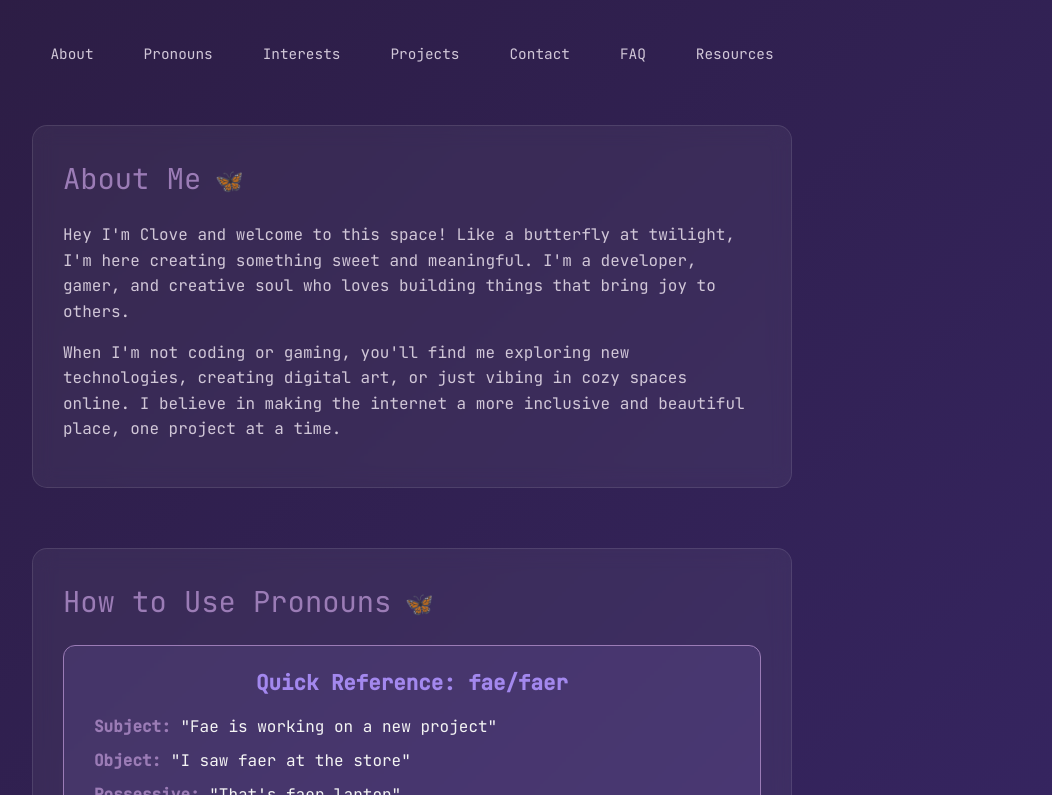
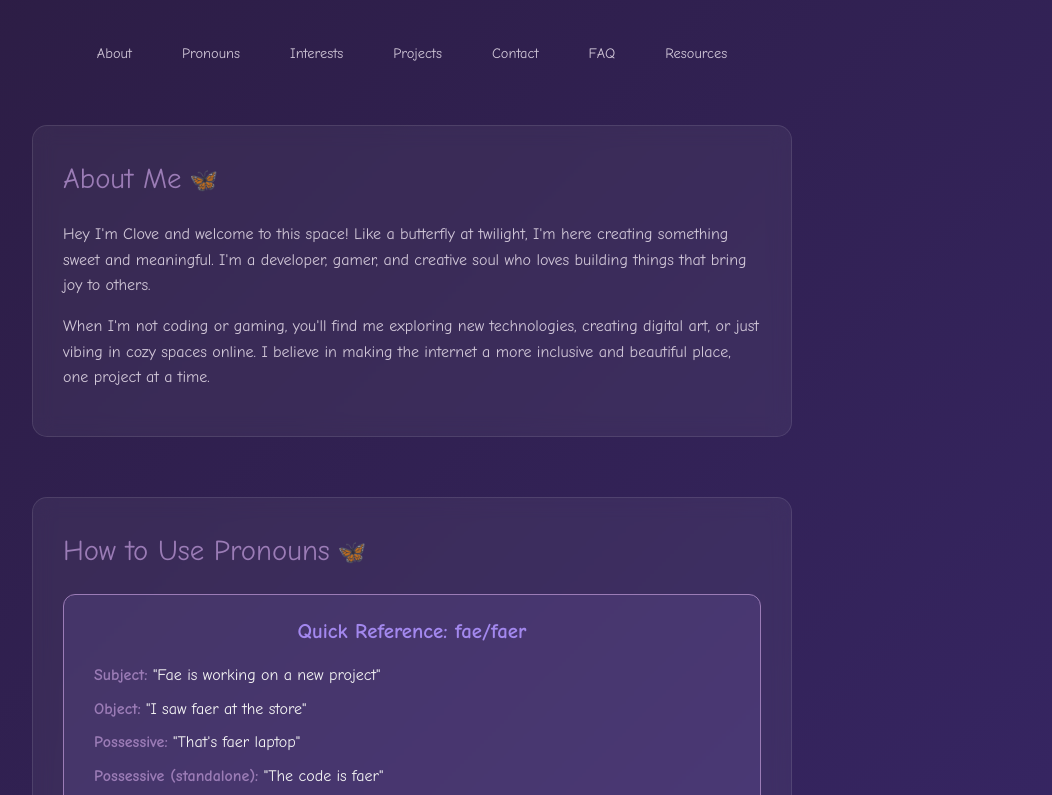
Before and after one commit to CloveTwilight3/www, a plain HTML site: page index.html in a window 1280 px wide. Shown: the part 323-1118 px from the top of the page, without its empty margins (228-1280 px from the left). Drawn offline with Linux system fonts and the light colour scheme.

Commit message:
Update style.css

```diff
--- a/style.css
+++ b/style.css
@@ -1,10 +1,4 @@
-/* Font setup - Comic Code with fallbacks */
-@font-face {
-    font-family: 'Comic Code';
-    src: local('Comic Code'), local('ComicCode');
-    font-display: swap;
-}
-
+/* Comic Sans font stack */
 :root {
     --twilight-dark: #2a1b3d;
     --twilight-medium: #44318d;
@@ -24,7 +18,7 @@
 }
 
 body {
-    font-family: 'Comic Code', 'JetBrains Mono', 'Courier New', monospace;
+    font-family: 'Comic Sans MS', 'Comic Sans', cursive, sans-serif;
     background: linear-gradient(135deg, var(--twilight-dark) 0%, var(--twilight-medium) 100%);
     color: var(--text-light);
     line-height: 1.6;
```
